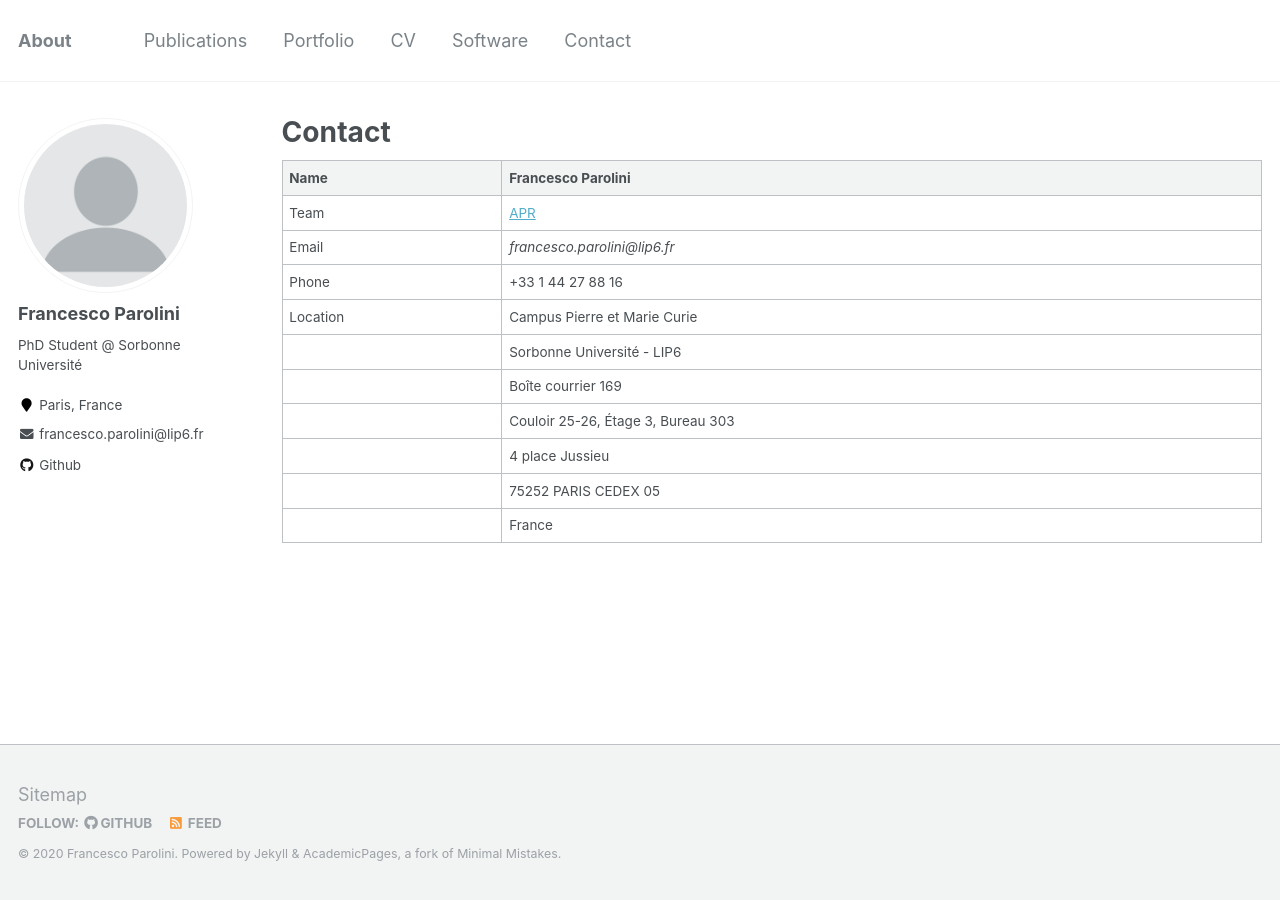
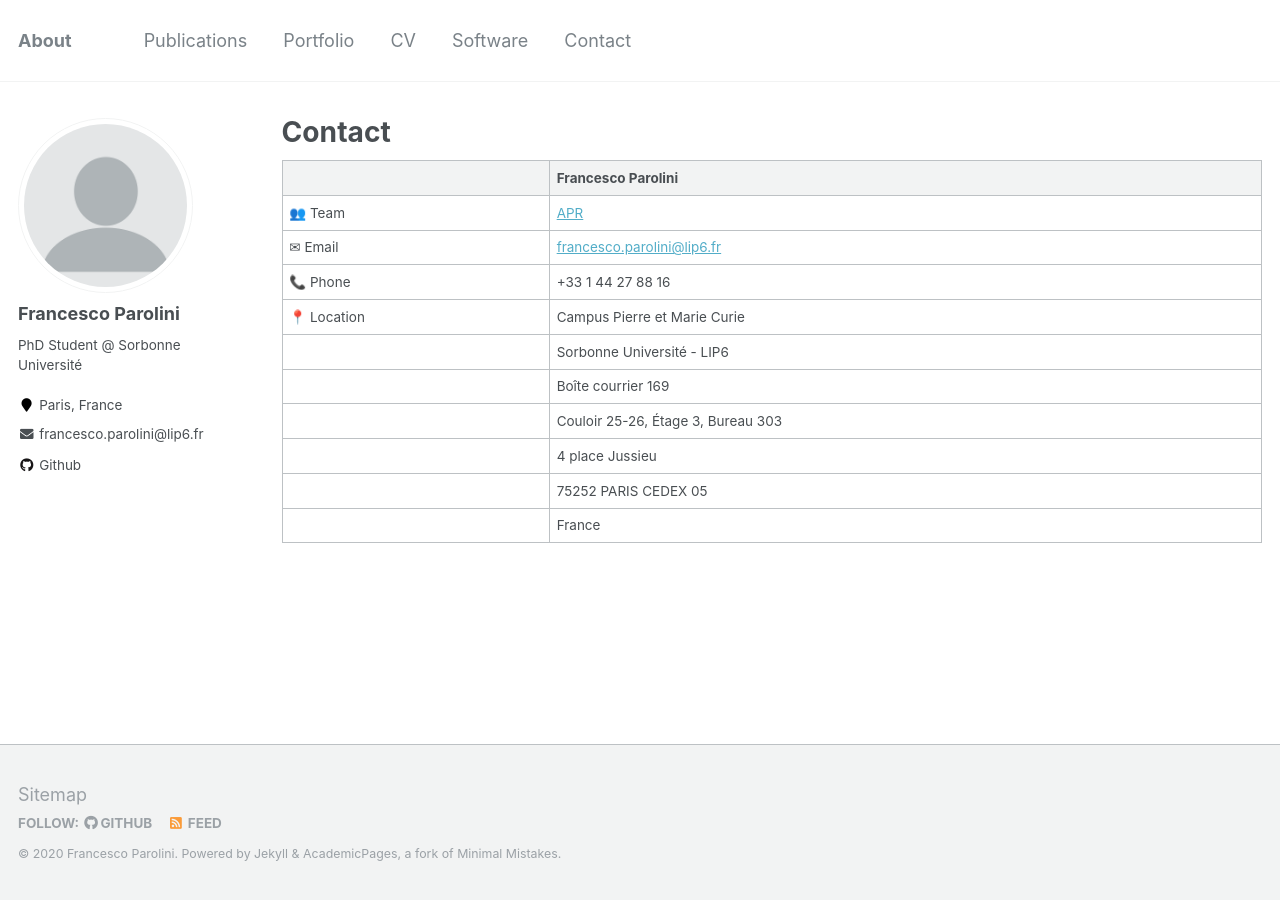
Before and after one commit to parof/parof.github.io, a Jekyll site: the page built from _pages/contact.md, in a window 1280 px wide. Built offline with Jekyll 4.4.1, drawn with Linux system fonts in a browser that asks for light colours.

Commit message:
contact fix

```diff
--- a/_pages/contact.md
+++ b/_pages/contact.md
@@ -5,15 +5,15 @@ permalink: /contact/
 author_profile: true
 ---
 
-| Name     | Francesco Parolini                                         |
-|----------|------------------------------------------------------------|
-| Team     | [APR](https://www.lip6.fr/recherche/team.php?acronyme=APR) |
-| Email    | *francesco.parolini@lip6.fr*                               |
-| Phone    | +33 1 44 27 88 16                                          |
-| Location | Campus Pierre et Marie Curie                               |
-|          | Sorbonne Université - LIP6                                 |
-|          | Boîte courrier 169                                         |
-|          | Couloir 25-26, Étage 3, Bureau 303                         |
-|          | 4 place Jussieu                                            |
-|          | 75252 PARIS CEDEX 05                                       |
-|          | France                                                     |
+|             | Francesco Parolini                                              |
+|-------------|-----------------------------------------------------------------|
+| 👥 Team     | [APR](https://www.lip6.fr/recherche/team.php?acronyme=APR)      |
+| ✉ Email     | [francesco.parolini@lip6.fr](mailto:francesco.parolini@lip6.fr) |
+| 📞 Phone    | +33 1 44 27 88 16                                               |
+| 📍 Location | Campus Pierre et Marie Curie                                    |
+|             | Sorbonne Université - LIP6                                      |
+|             | Boîte courrier 169                                              |
+|             | Couloir 25-26, Étage 3, Bureau 303                              |
+|             | 4 place Jussieu                                                 |
+|             | 75252 PARIS CEDEX 05                                            |
+|             | France                                                          |
```
